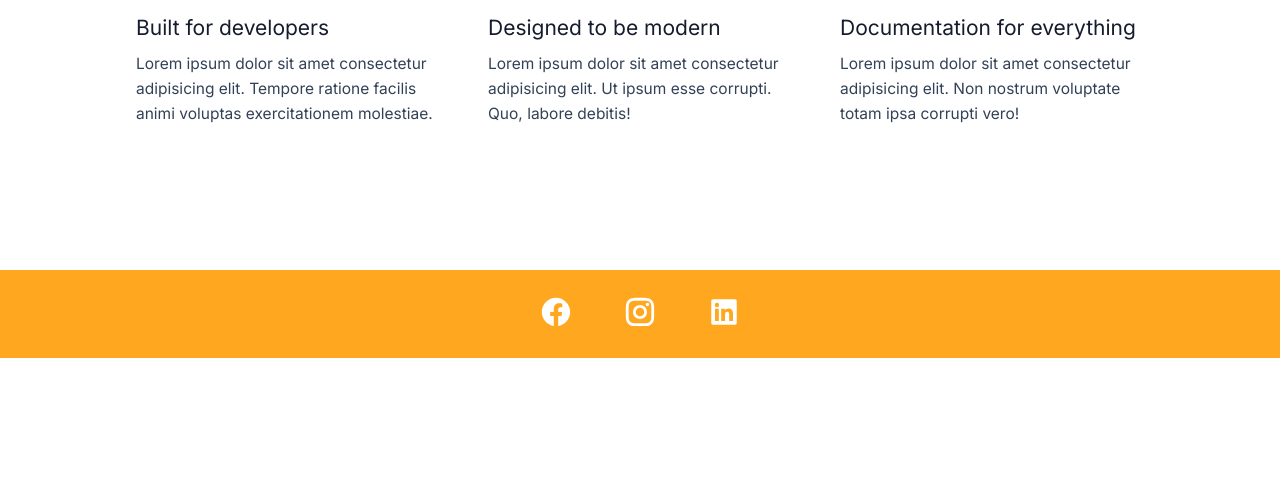
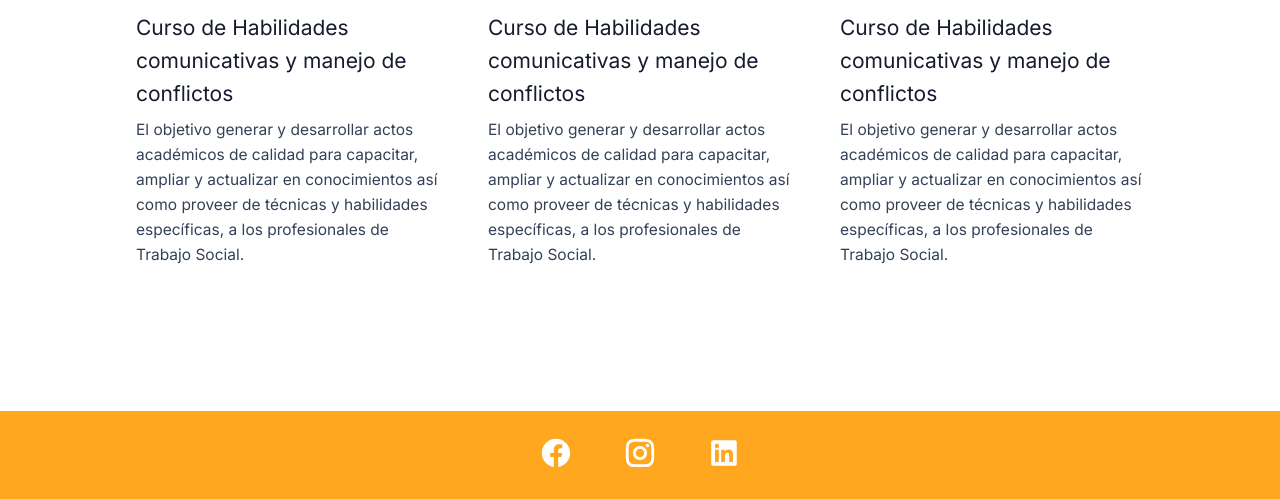
Before and after one commit to rogelio1502/escuelaparapadres, a plain HTML site: page index.html in a window 1280 px wide. Shown: the part 1161-1660 px from the top of the page. Before the commit the page ends 1519 px from the top, so only its background shows below. Drawn offline with nearby package versions, Linux system fonts and the light colour scheme.

Commit message:
cambio en cards

```diff
--- a/index.html
+++ b/index.html
@@ -90,10 +90,11 @@
 
             </div>
             <div class="featured_info">
-              <span>Built for developers </span>
+              <span>Curso de Habilidades comunicativas y manejo de conflictos </span>
               <p>
-                Lorem ipsum dolor sit amet consectetur adipisicing elit. Tempore
-                ratione facilis animi voluptas exercitationem molestiae.
+                El objetivo generar y desarrollar actos académicos de calidad para capacitar, ampliar y actualizar
+                en conocimientos así como proveer de técnicas y habilidades específicas, a los profesionales de
+                Trabajo Social.
               </p>
             </div>
           </div>
@@ -104,10 +105,11 @@
 
             </div>
             <div class="featured_info">
-              <span>Designed to be modern</span>
+              <span>Curso de Habilidades comunicativas y manejo de conflictos</span>
               <p>
-                Lorem ipsum dolor sit amet consectetur adipisicing elit. Ut
-                ipsum esse corrupti. Quo, labore debitis!
+                El objetivo generar y desarrollar actos académicos de calidad para capacitar, ampliar y actualizar
+                en conocimientos así como proveer de técnicas y habilidades específicas, a los profesionales de
+                Trabajo Social.
               </p>
             </div>
           </div>
@@ -120,10 +122,11 @@
 
             </div>
             <div class="featured_info">
-              <span>Documentation for everything</span>
+              <span>Curso de Habilidades comunicativas y manejo de conflictos</span>
               <p>
-                Lorem ipsum dolor sit amet consectetur adipisicing elit. Non
-                nostrum voluptate totam ipsa corrupti vero!
+                El objetivo generar y desarrollar actos académicos de calidad para capacitar, ampliar y actualizar
+                en conocimientos así como proveer de técnicas y habilidades específicas, a los profesionales de
+                Trabajo Social.
               </p>
             </div>
           </div>
```
